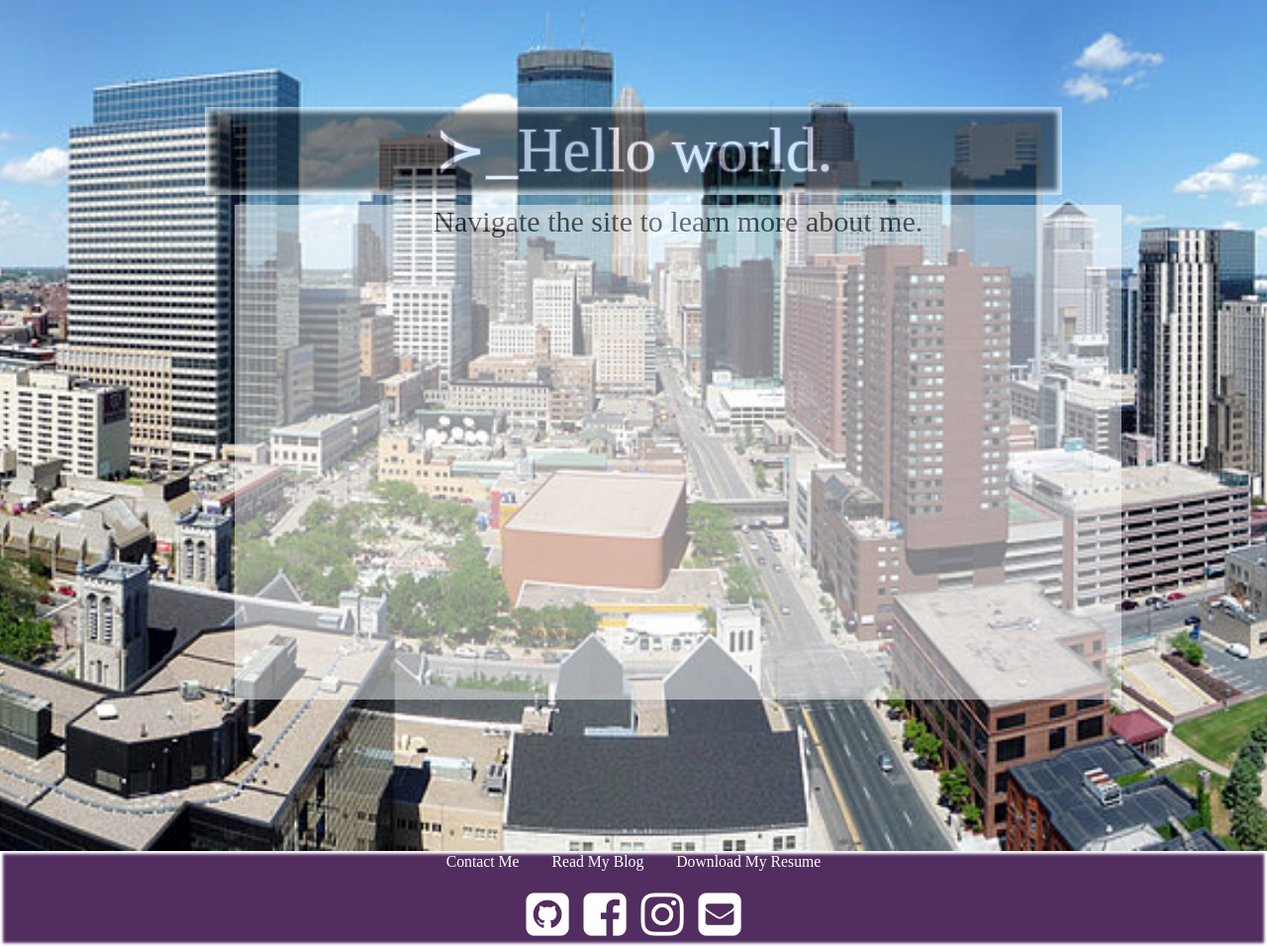
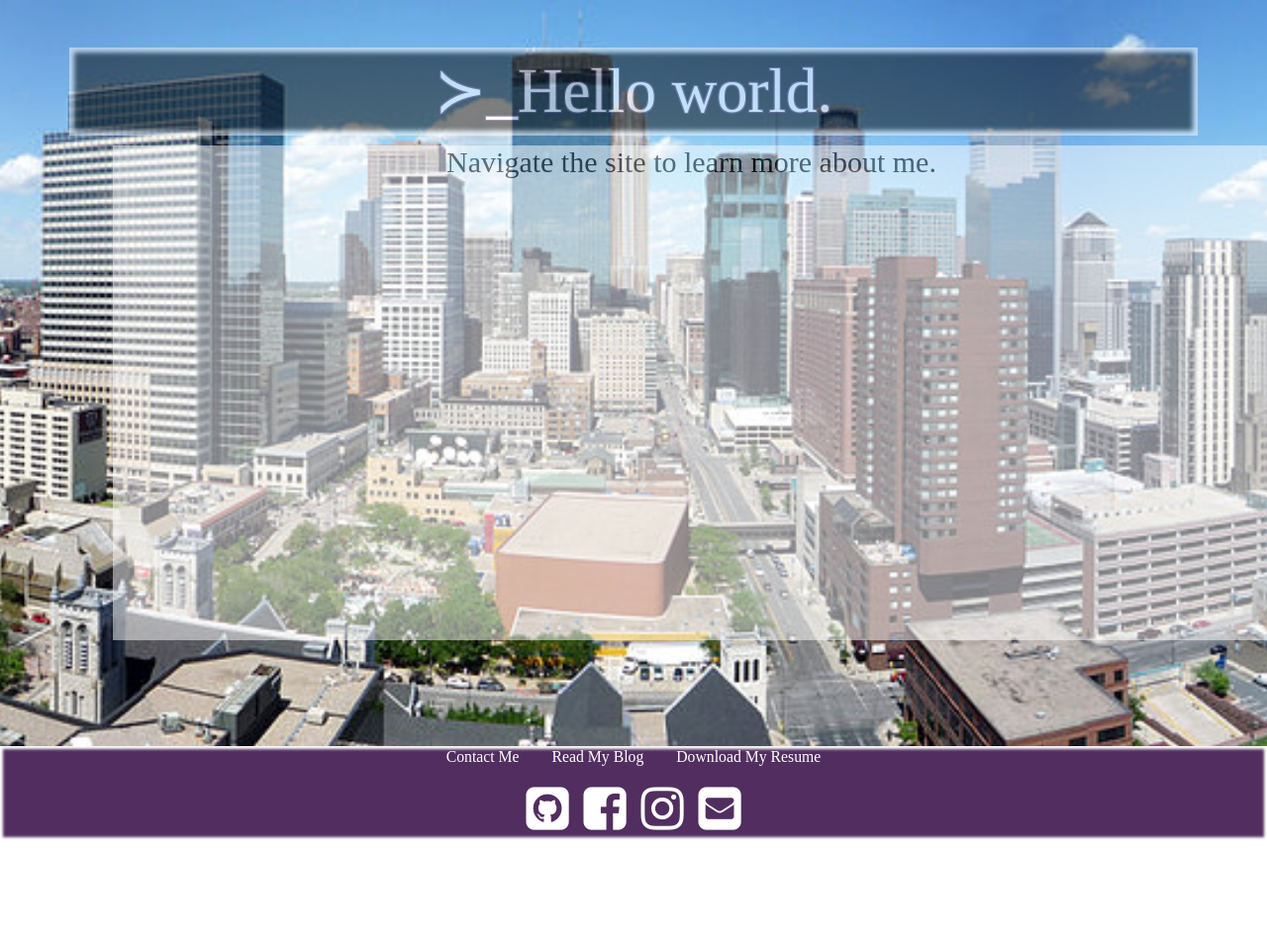
Before and after one commit to pfrank7/pfrank7.github.io, a Jekyll site: the page built from index.html, in a window 1280 px wide. Shown: the whole page at 99% size. Built offline with Jekyll 4.4.1, drawn with Linux system fonts in a browser that asks for light colours; nearby versions of some CDN libraries; after the commit the page ends 900 px from its top, so only the background shows below that.

Commit message:
Update index.html

```diff
--- a/index.html
+++ b/index.html
@@ -44,7 +44,7 @@ title: Paige Frank
 </style>
 <div>
 	<section class = "jumbotron">
-		<div id = "margin" class = "container">
+		<div class = "container"> <!-- id = "margin" -->
 			<div class = "text-center">
 				<h1 id = "letters" >&#8827&lowbar;</h1>
 			</div>
```
